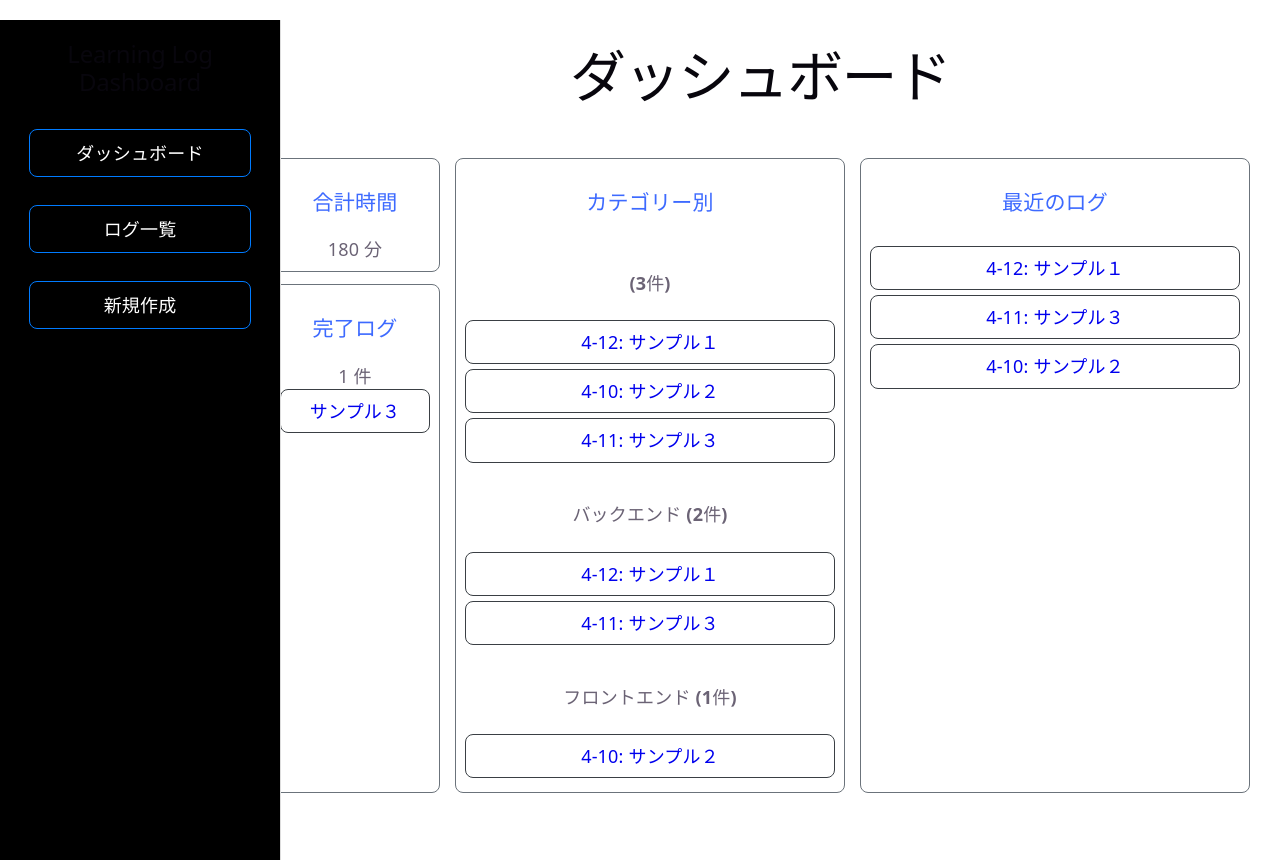
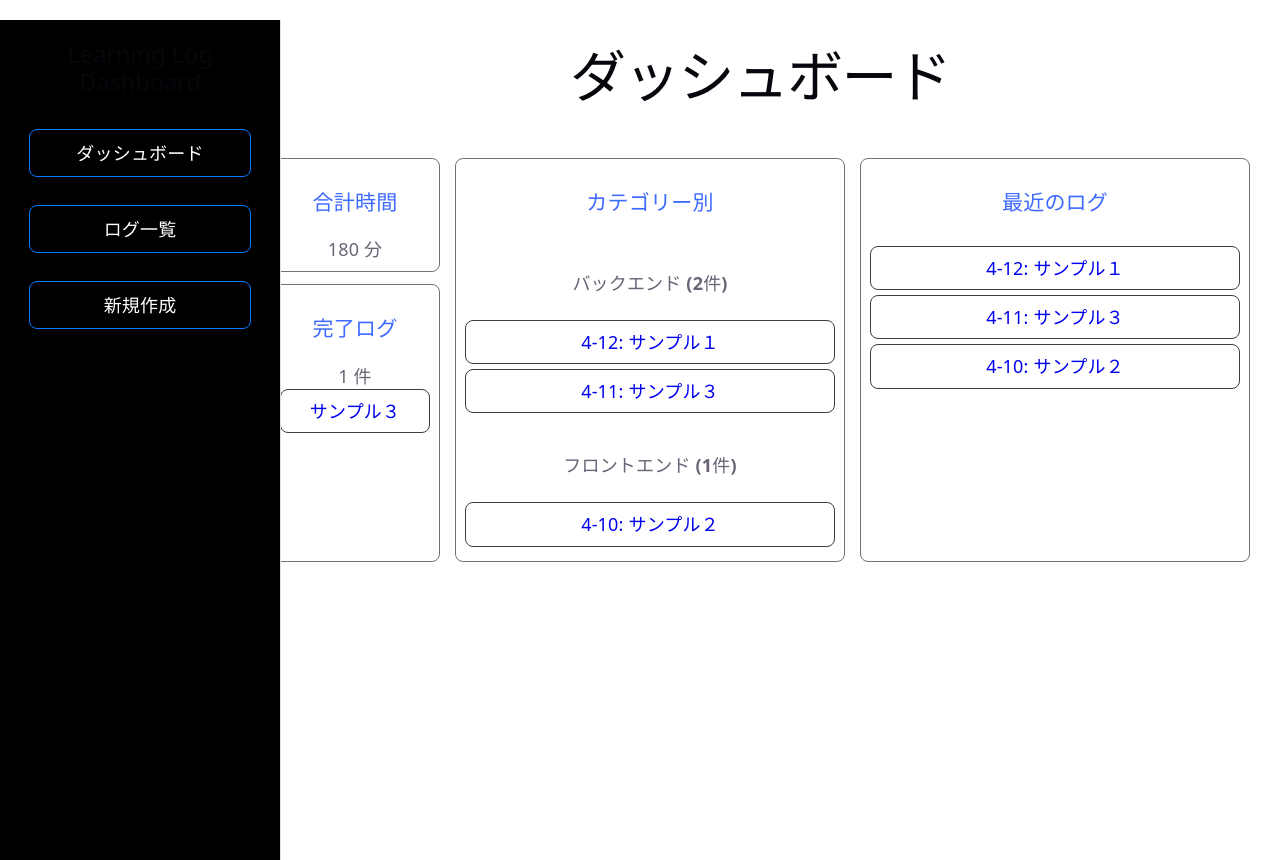
Before and after one commit to shotarokuroiwa/Learning-Log-Dashboard, a React (Vite) app: page / in a window 1280 px wide. Built offline with nearby package versions, Linux system fonts and the light colour scheme.

Commit message:
fix: 一個前の不要な変更を取り消し

```diff
--- a/src/pages/Home.jsx
+++ b/src/pages/Home.jsx
@@ -23,7 +23,7 @@ const Home = ({ logs }) => {
       !sum[key] && (sum[key] = []);
       sum[key].push(log);
       return sum;
-    }, [logs]);
+    }, {});
 
     // 最近のログ（日付が新しい順）
     const recentLogs = [...logs]
```
